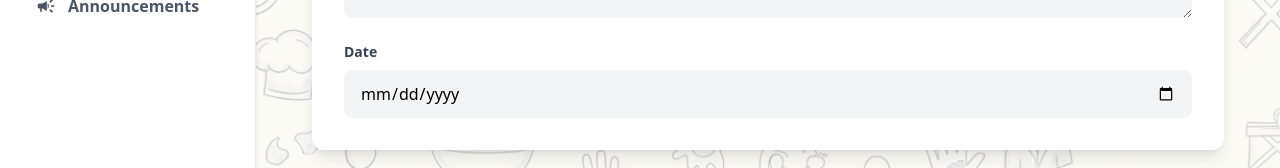
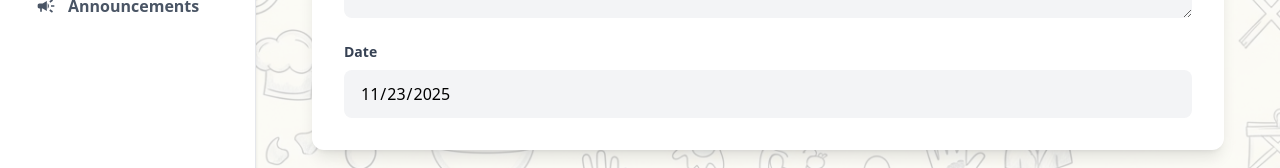
Before and after one commit to ejournal-platform/e-journal-FE, a React (Vite) app: page /dashboard/upload in a window 1280 px wide. Shown: the part 334-502 px from the top of the page. Built offline with nearby package versions, Linux system fonts and the light colour scheme; no server answers; sample sign-in values are in the browser's storage.

Commit message:
Resolve merge conflict after pulling latest master changes

```diff
--- a/src/components/activity/ActivityForm.tsx
+++ b/src/components/activity/ActivityForm.tsx
@@ -4,35 +4,17 @@ interface ActivityFormProps {
   date: string;
   setActivityTitle: (v: string) => void;
   setDescription: (v: string) => void;
-  setDate: (v: string) => void;
+  // setDate: (v: string) => void;
 }
 
 const ActivityForm = ({
-  // activityTitle,
   description,
   date,
-  // setActivityTitle,
   setDescription,
-  setDate,
-} : ActivityFormProps) => {
+}: ActivityFormProps) => {
   return (
     <div className="bg-white p-8 rounded-xl shadow-lg">
       <h2 className="text-xl font-semibold text-gray-800 mb-6">Activity Details</h2>
-
-      {/* Title */}
-      {/* <div className="mb-6">
-        <label className="block text-sm font-semibold text-gray-700 mb-2">
-          Activity Title
-        </label>
-        <input
-          type="text"
-          value={activityTitle}
-          onChange={(e) => setActivityTitle(e.target.value)}
-          placeholder="Enter activity title"
-          className="block w-full px-4 py-3 bg-gray-100 rounded-lg focus:ring-2 focus:ring-green-500 outline-none"
-          required
-        />
-      </div> */}
 
       {/* Description */}
       <div className="mb-6">
@@ -55,7 +37,8 @@ const ActivityForm = ({
         <input
           type="date"
           value={date}
-          onChange={(e) => setDate(e.target.value)}
+          // onChange={(e) => setDate(e.target.value)}
+          disabled={true}
           className="block w-full px-4 py-3 bg-gray-100 rounded-lg focus:ring-2 focus:ring-green-500 outline-none"
           required
         />
--- a/src/pages/eJournal/activity/UploadActivityPage.tsx
+++ b/src/pages/eJournal/activity/UploadActivityPage.tsx
@@ -17,7 +17,6 @@ const getFileType = (mimeType: string): "image" | "pdf" | "video" | null => {
 const UploadActivityPage: React.FC = () => {
   const [activityTitle, setActivityTitle] = useState("");
   const [description, setDescription] = useState("");
-  const [date, setDate] = useState("");
   const [files, setFiles] = useState<File[]>([]);
   const [uploadedMediaIds, setUploadedMediaIds] = useState<string[]>([]);
   const [isUploading, setIsUploading] = useState(false);
@@ -120,9 +119,6 @@ const UploadActivityPage: React.FC = () => {
       return updated;
     });
 
-    // Dula code
-    // setFiles((prev) => prev.filter((_, i) => i !== index));
-
     setUploadedMediaIds((prev) => prev.filter((_, i) => i !== index));
   };
 
@@ -155,6 +151,23 @@ const UploadActivityPage: React.FC = () => {
     });
   };
 
+  const getTodayDate = () => {
+    const today = new Date();
+    const yyyy = today.getFullYear();
+    let mm = today.getMonth() + 1; // Month is 0-indexed
+    let dd = today.getDate();
+
+    // if Single digit, plus 0
+    const formattedMonth = mm < 10 ? '0' + mm : mm;
+    const formattedDay = dd < 10 ? '0' + dd : dd;
+
+    return `${yyyy}-${formattedMonth}-${formattedDay}`;
+  };
+
+  const todayDate = getTodayDate();
+
+  const [date, setDate] = useState(todayDate);
+
   return (
     <div className="flex min-h-screen">
       <main className="grow p-8">
@@ -165,7 +178,7 @@ const UploadActivityPage: React.FC = () => {
             date={date}
             setActivityTitle={setActivityTitle}
             setDescription={setDescription}
-            setDate={setDate}
+          // setDate={setDate}
           />
 
           <div className="bg-white p-8 rounded-xl shadow-lg">
```
